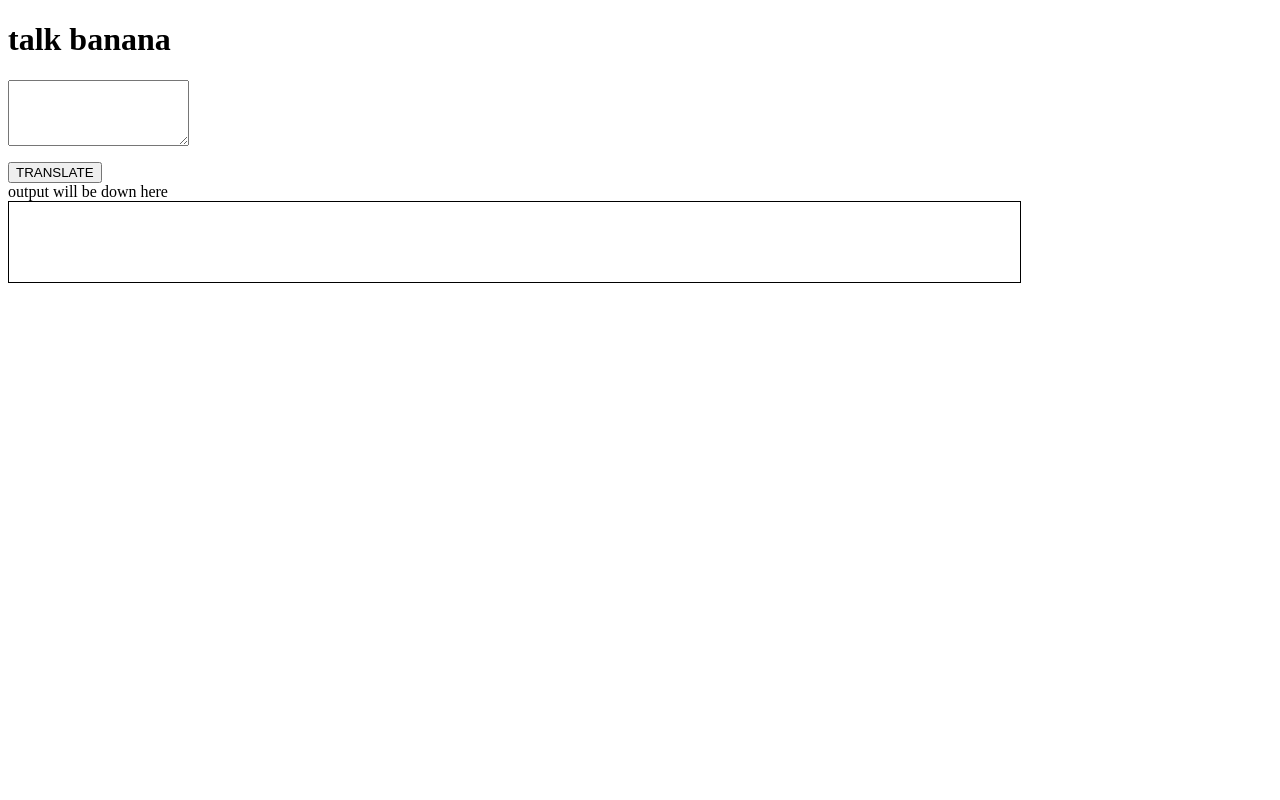
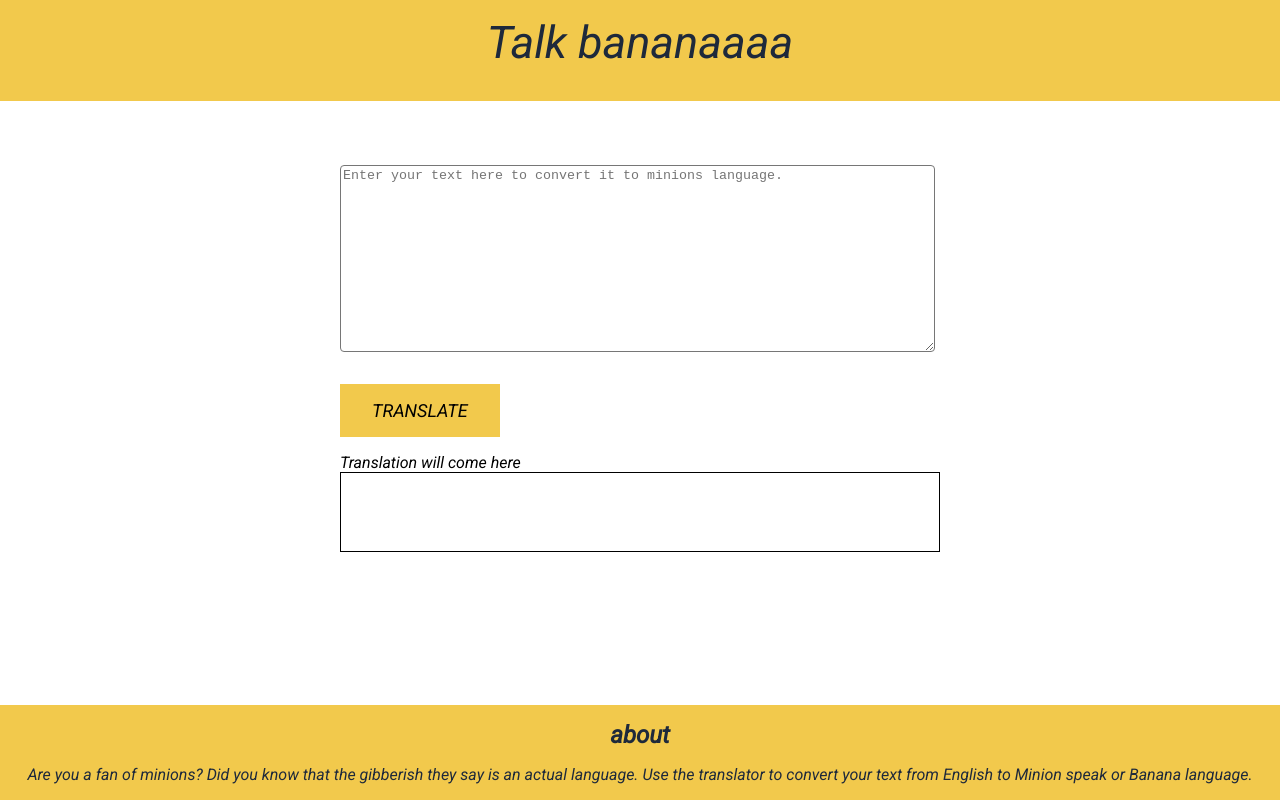
Before and after one commit to shivanshu06/vanillajs, a plain HTML site: page index.html in a window 1280 px wide. Drawn offline with Linux system fonts and the light colour scheme.

Commit message:
code:complete

```diff
--- a/index.html
+++ b/index.html
@@ -10,25 +10,46 @@
             display: block;
             padding-bottom: 2rem;
             margin-bottom: 1rem;
+            width: 589px;
+            height: 151px;
+            border-radius: 4px;
 
-        }
+
+
+}
+
+
 
         #output{
             border: 1px solid black;
             height: 10vh;
-            width: 80%;
+            width: 45%;
+            padding:16px
         }
     </style>
+    <link href="snake.css" rel="stylesheet"/>
 
 
 
 </head>
 <body>
-    <h1>talk banana</h1>
-    <textarea id="txt-input"></textarea>
+    <header class="navigation">
+    <div class="top">Talk bananaaaa</div></header>
+
+    <main>
+    <textarea id="txt-input"
+    placeholder="Enter your text here to convert it to minions language."></textarea>
     <button id="btn-translate">TRANSLATE</button>
-    <div>output will be down here</div>
+    <div id="line">Translation will come here</div>
     <div id="output"></div>
+
+    </main>
+
+    <footer class="footer">
+
+        <div class="footer-header">about</div>
+        <p>Are you a fan of minions? Did you know that the gibberish they say is an actual language. Use the translator to convert your text from English to Minion speak or Banana language.</p>
+    </footer>
 
     <script src="app.js" type="text/javascript"></script>
 </body>
--- /dev/null
+++ b/snake.css
@@ -0,0 +1,65 @@
+@import url('https://fonts.googleapis.com/css2?family=Roboto:ital@1&display=swap');
+
+body{
+    margin: 0px;
+    font-family: 'Roboto', sans-serif;
+
+
+}
+
+h1{
+    text-align: center;
+}
+.navigation {
+    background-color: #F2C94c ;
+    color: #1e293b;
+    padding: 1rem;
+    padding-bottom: 2rem;
+    margin-bottom: 3rem;
+    text-align: center;
+    font-size: 45px;
+}
+
+.footer {
+    background-color: #F2C94c ;
+    padding-top: 1rem;
+    text-align: center;
+    color: #1e293b;
+    margin-top: auto;
+    bottom: 0;
+    position: fixed;
+    width: 100%;
+
+}
+
+.footer .footer-header{
+    font-size: x-large;
+    font-weight: bold;
+}
+
+
+
+
+#btn-translate{
+    background-color: #F2C94c;
+    border: none;
+    margin: 1rem 0rem;
+    padding: 1rem 2rem;
+    font-size: large;
+    font-family: 'Roboto', sans-serif;
+}
+
+main{
+    margin: auto;
+    padding: 1rem;
+    max-width: 600px ;
+}
+
+#output {
+    box-sizing: border-box;
+    width: 100%;
+    min-height: 10vh;
+    max-height: 20vh;
+    overflow: scroll;
+    border: 1px solid black;
+}
```
